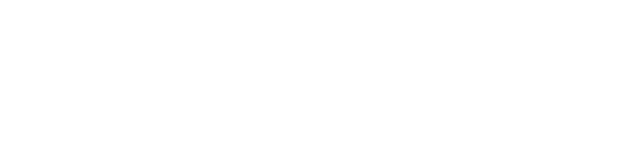
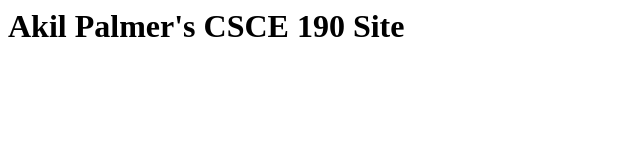
Before and after one commit to AkilP7/Akil.github.io, a plain HTML site: page index.html in a window 1280 px wide. Shown: the whole page, without its empty margins (0-640 px from the left). Drawn offline with Linux system fonts and the light colour scheme.

Commit message:
Add files via upload

```diff
--- a/index.html
+++ b/index.html
@@ -4,7 +4,7 @@
             <title> Akil Palmer CSCE 190 Site</title>
         </head>
         <body>
-
+<h1>Akil Palmer's CSCE 190 Site</h1>
         </body>
     </html>
 </DOCTYPE>
```
